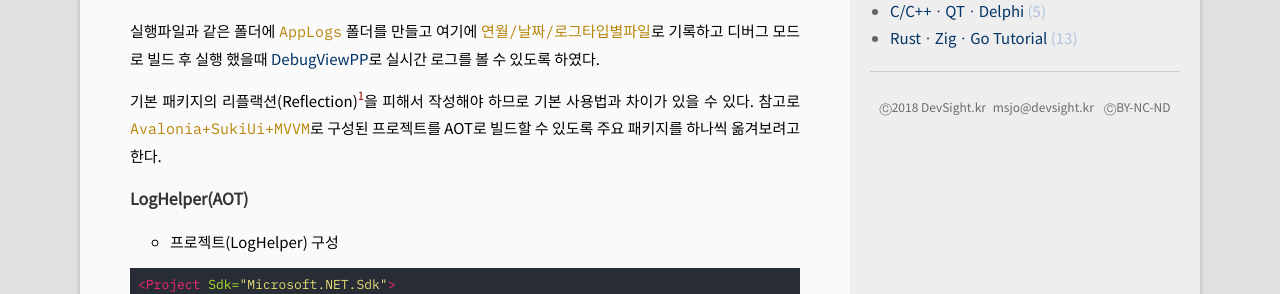
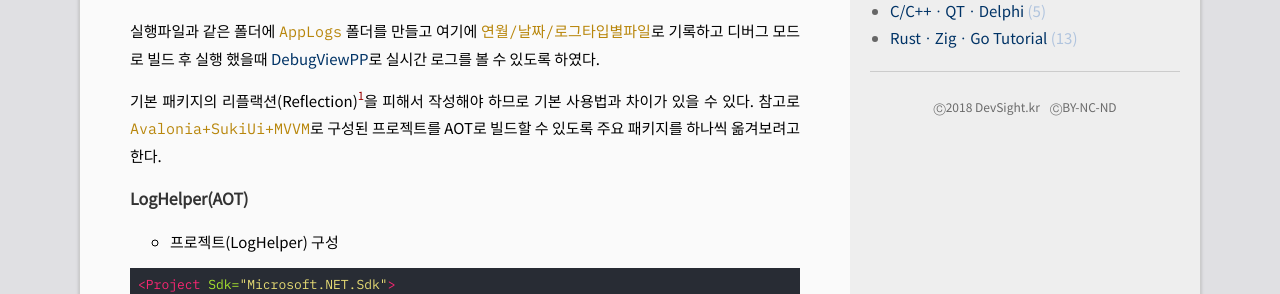
Before and after one commit to DebugJO/rustlang, a Jekyll site: the page built from index.html, in a window 1280 px wide and 900 px high, scrolled down 705 px. Shown: the part 162-456 px from the top of the window. Built offline with Jekyll 4.4.1, drawn with Linux system fonts in a browser that asks for light colours; the list of posts is cut into pages by our own code.

Commit message:
Update sidebar.html

```diff
--- a/_includes/sidebar.html
+++ b/_includes/sidebar.html
@@ -53,7 +53,7 @@
 
 <div class="col-box" data-nosnippet>
 <center>
-  <a style="font-size:12px;color:#6a6a6a;" href="https://github.com/debugjo">Ⓒ2018 DevSight.kr</a>&nbsp;&nbsp;<span style="font-size:12px;color:#6a6a6a;">msjo@devsight.kr</span>&nbsp;&nbsp;
+  <a style="font-size:12px;color:#6a6a6a;" href="https://github.com/debugjo">Ⓒ2018 DevSight.kr</a>&nbsp;&nbsp;
   <a style="font-size:12px;color:#6a6a6a;" href="https://creativecommons.org/licenses/by-nc-nd/4.0/">ⒸBY-NC-ND</a>
 </center>
 </div>
```
